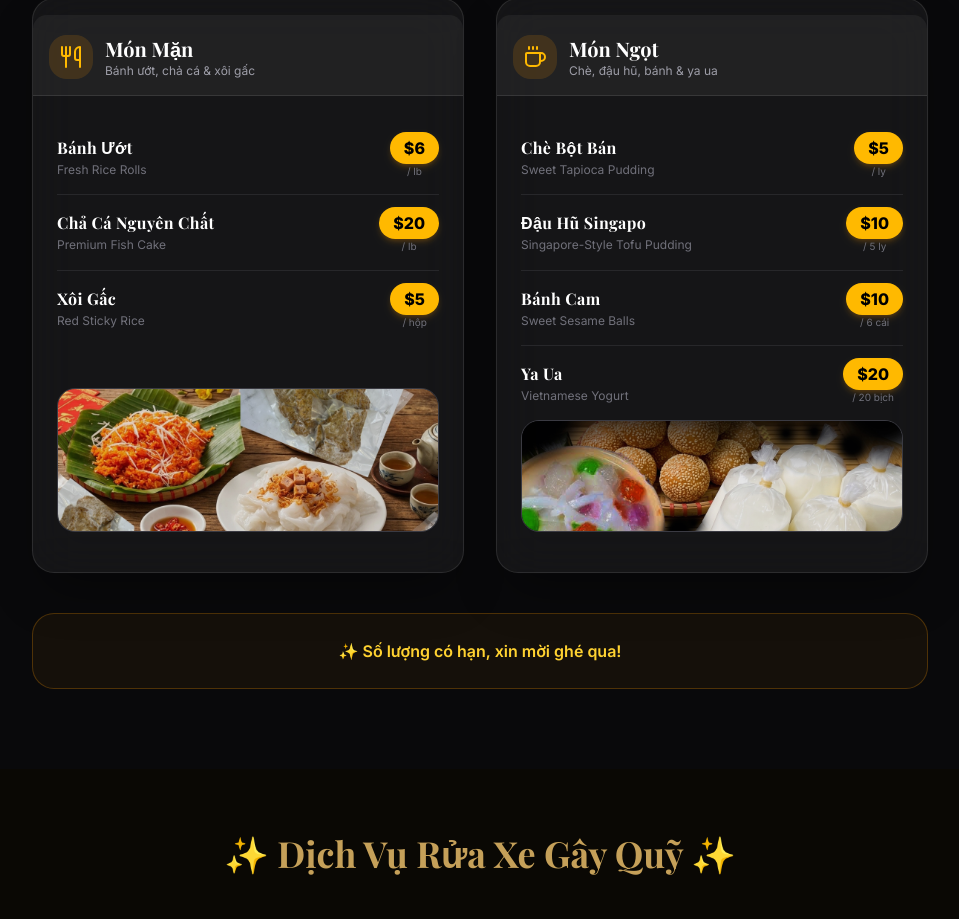
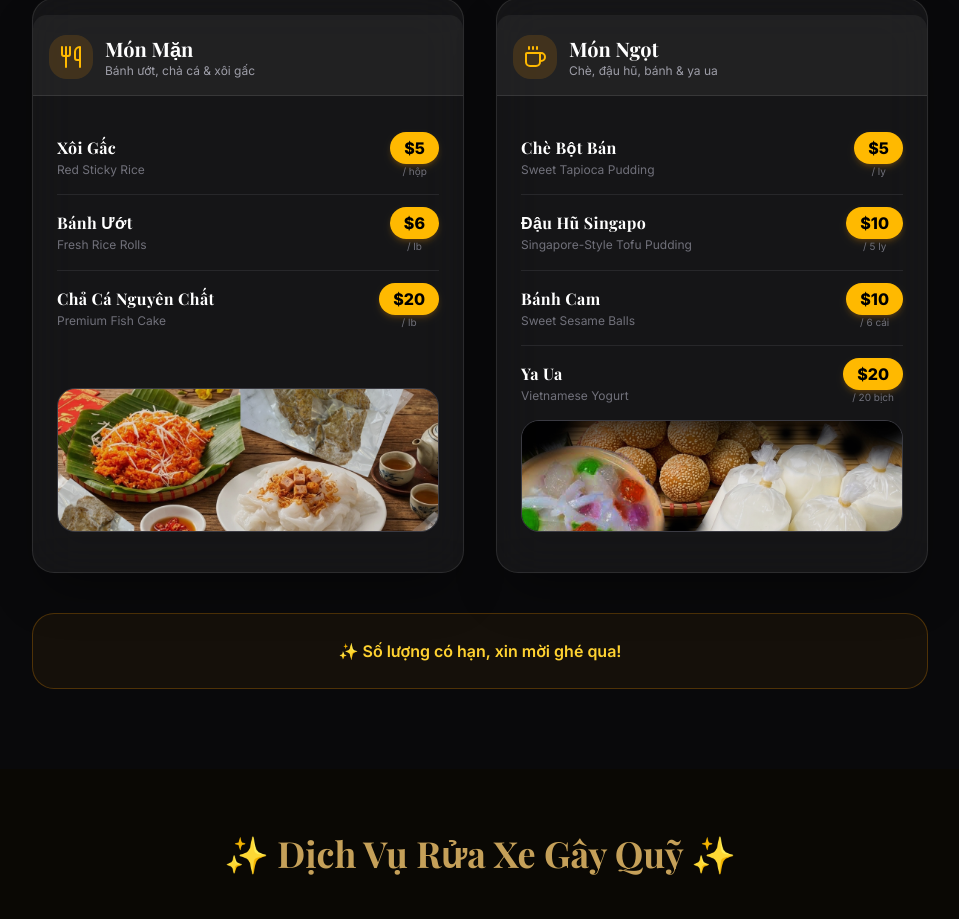
Before and after one commit to hieuliem/community-market, a Next.js app: page / in a window 1280 px wide. Shown: the part 988-1907 px from the top of the page, without its empty margins (160-1119 px from the left). Built offline with nearby package versions, Linux system fonts and the light colour scheme; no server answers; a web font is replaced by a local one.

Commit message:
Move Xoi Gac to top of Mon Man list

```diff
--- a/src/components/sections/WeekendTreat.tsx
+++ b/src/components/sections/WeekendTreat.tsx
@@ -3,9 +3,9 @@ import { Calendar, Sparkles, Utensils, Coffee } from "lucide-react";
 
 export function WeekendTreat() {
   const savoryItems = [
+    { name: "Xôi Gấc", detail: "Red Sticky Rice", price: "$5", unit: "/ hộp" },
     { name: "Bánh Ướt", detail: "Fresh Rice Rolls", price: "$6", unit: "/ lb" },
     { name: "Chả Cá Nguyên Chất", detail: "Premium Fish Cake", price: "$20", unit: "/ lb" },
-    { name: "Xôi Gấc", detail: "Red Sticky Rice", price: "$5", unit: "/ hộp" },
   ];
 
   const sweetItems = [
```
